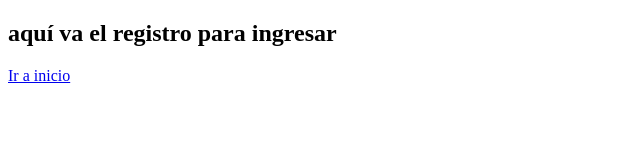
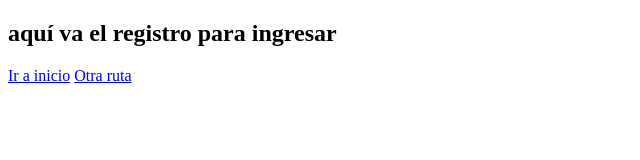
Before and after one commit to deimianvasquez/instagram-post, a plain HTML site: page login.html in a window 1280 px wide. Shown: the full height of the page, 0-640 px from the left. Drawn offline with Linux system fonts and the light colour scheme.

Commit message:
Add other ancor

```diff
--- a/login.html
+++ b/login.html
@@ -9,5 +9,6 @@
 <body>
     <h2>aquí va el registro para ingresar</h2>
     <a href="./index.html">Ir a inicio</a>
+    <a href="./index.html">Otra ruta</a>
 </body>
 </html>
```
